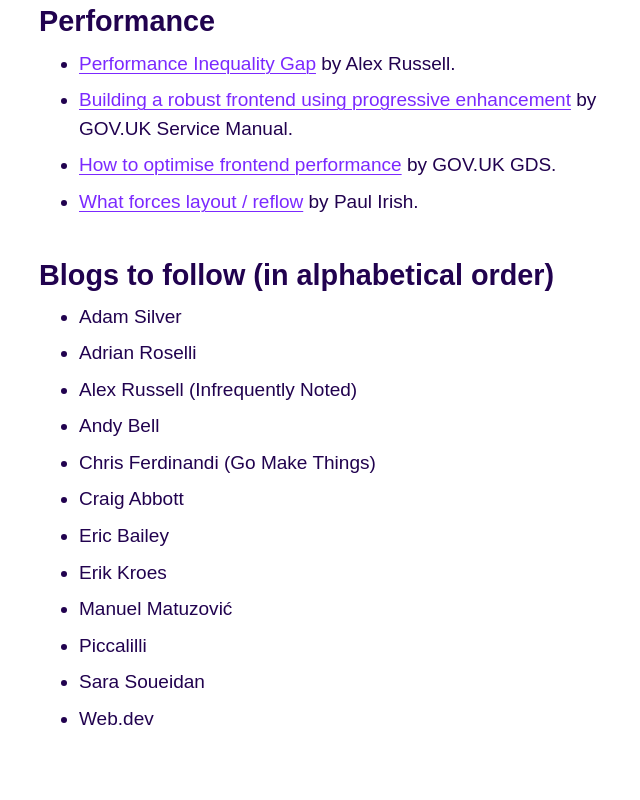
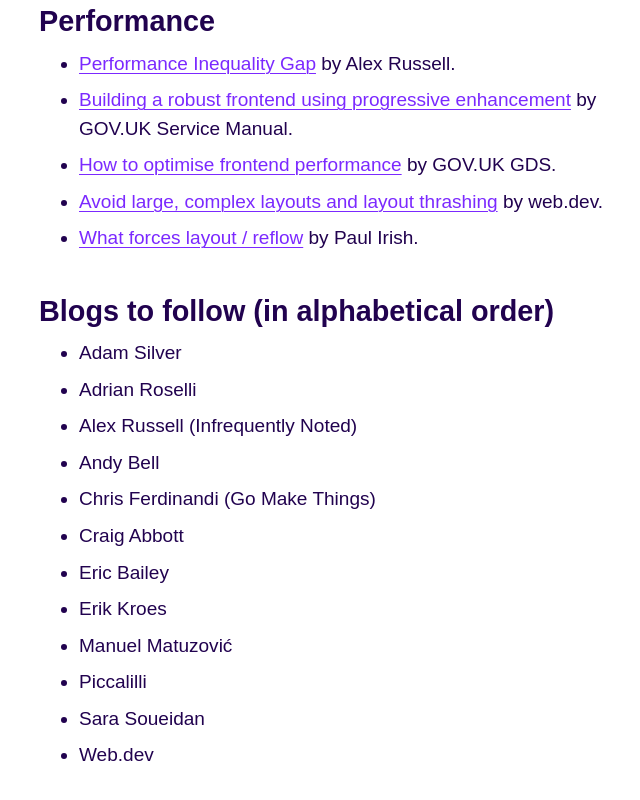
Before and after one commit to santicros/santicros.github.io, an Eleventy site: page src/links.md in a window 1280 px wide. Shown: the part 756-1556 px from the top of the page, without its empty margins (300-940 px from the left). Built offline with nearby package versions, Linux system fonts and the light colour scheme; Eleventy itself is replaced by a stand-in of ours; files that its build step writes are made by us from their sources.

Commit message:
Actualizar links.md

```diff
--- a/src/links.md
+++ b/src/links.md
@@ -31,6 +31,7 @@
 - [Performance Inequality Gap](https://infrequently.org/series/performance-inequality/) by Alex Russell.
 - [Building a robust frontend using progressive enhancement](https://www.gov.uk/service-manual/technology/using-progressive-enhancement) by GOV.UK Service Manual.
 - [How to optimise frontend performance](https://gds-way.digital.cabinet-office.gov.uk/standards/optimise-frontend-perf.html#how-to-optimise-frontend-performance) by GOV.UK GDS.
+- [Avoid large, complex layouts and layout thrashing](https://web.dev/articles/avoid-large-complex-layouts-and-layout-thrashing) by web.dev.
 - [What forces layout / reflow](https://gist.github.com/paulirish/5d52fb081b3570c81e3a) by Paul Irish.
 
 ## Blogs to follow (in alphabetical order)
```
